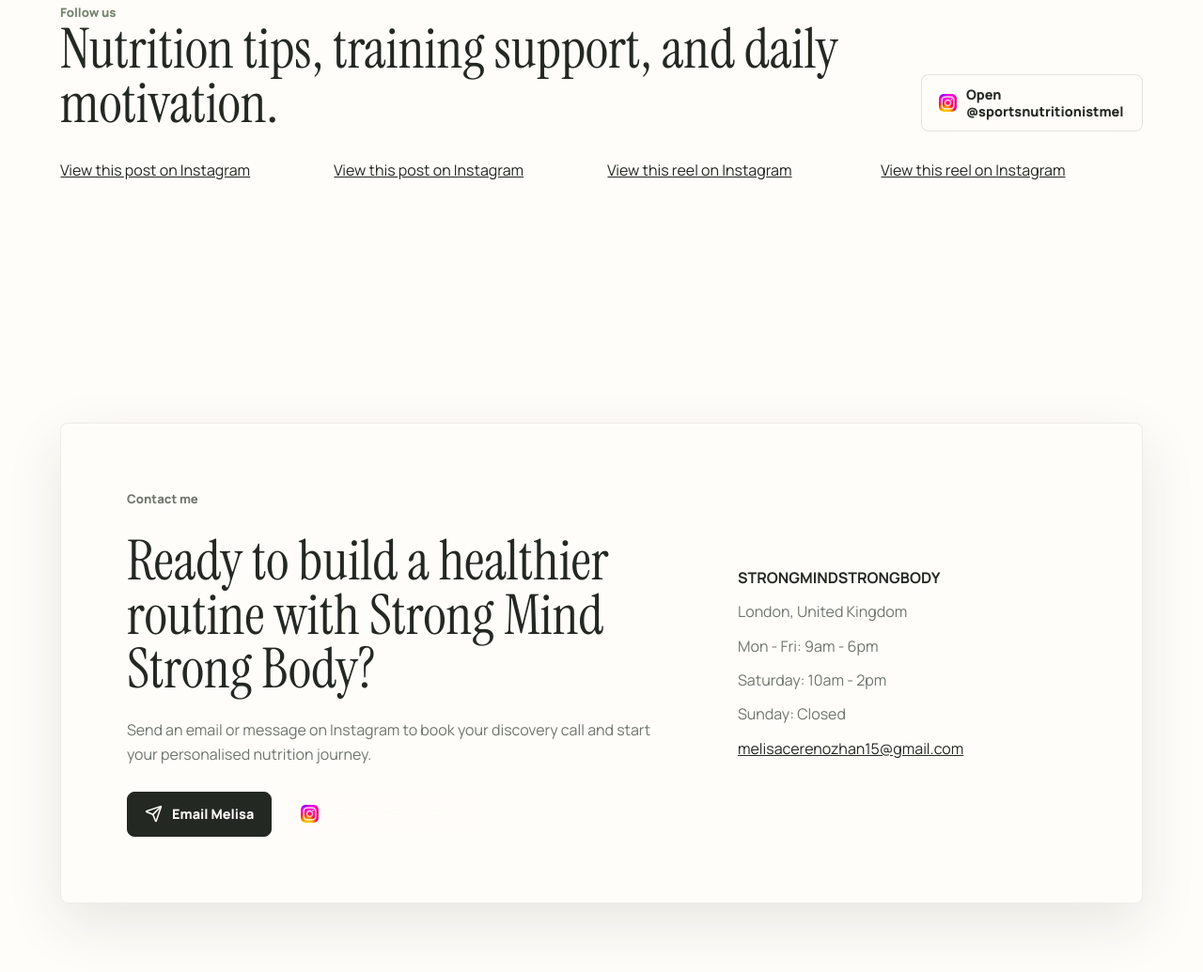
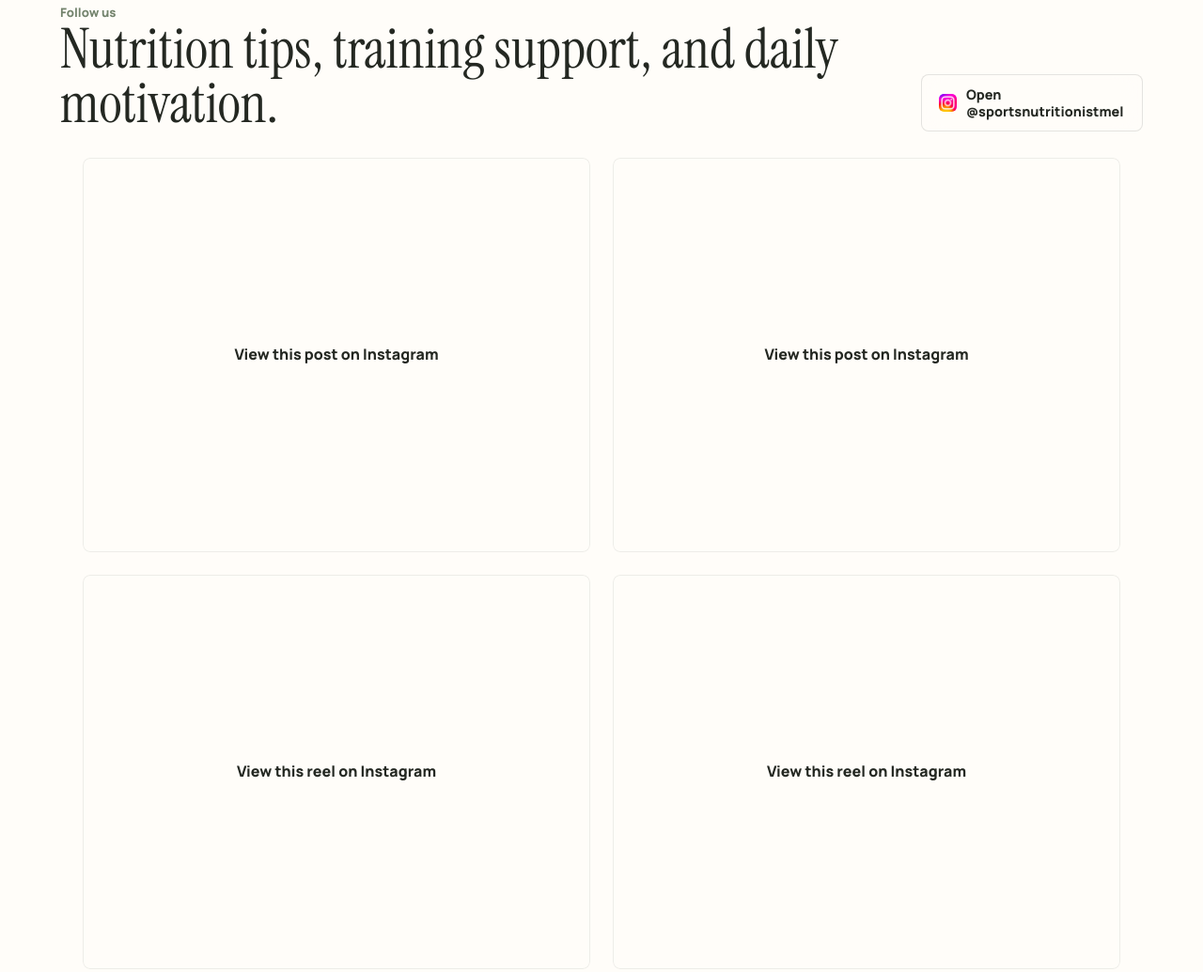
Before and after one commit to uzairrbz/strongmindstrongbody, a website: page index.html in a window 1280 px wide. Shown: the part 7745-8780 px from the top of the page at 94% size. Drawn offline with nearby package versions, Linux system fonts and the light colour scheme; a script that the page names is missing.

Commit message:
Improve Instagram embed layout

```diff
--- a/script.js
+++ b/script.js
@@ -16,7 +16,6 @@ const revealTargets = document.querySelectorAll(
     ".consultation-panel",
     ".review-card",
     ".instagram",
-    ".instagram-media",
     ".contact-panel",
   ].join(",")
 );
@@ -87,3 +86,7 @@ if ("IntersectionObserver" in window) {
 } else {
   revealTargets.forEach((target) => target.classList.add("is-visible"));
 }
+
+window.addEventListener("load", () => {
+  window.instgrm?.Embeds?.process();
+});
--- a/styles.css
+++ b/styles.css
@@ -797,18 +797,34 @@ h3 {
 }
 
 .instagram-embed-grid {
-  grid-template-columns: repeat(4, minmax(260px, 1fr));
+  grid-template-columns: repeat(2, minmax(326px, 540px));
   align-items: start;
+  justify-content: center;
+  gap: 24px;
 }
 
 .instagram-embed-grid .instagram-media {
   width: 100% !important;
-  min-width: 0 !important;
-  max-width: 100% !important;
-  margin: 0 !important;
+  min-width: 326px !important;
+  max-width: 540px !important;
+  margin: 0 auto !important;
   overflow: hidden;
   border-radius: var(--radius) !important;
   background: var(--paper) !important;
+}
+
+.instagram-embed-grid .instagram-media > a {
+  display: grid;
+  min-height: 420px;
+  place-items: center;
+  padding: 24px;
+  border: 1px solid var(--soft-line);
+  border-radius: var(--radius);
+  background: var(--glass);
+  color: var(--ink);
+  font-weight: 800;
+  text-align: center;
+  text-decoration: none;
 }
 
 .insta-post {
@@ -1038,7 +1054,7 @@ address a {
 
   .insta-grid,
   .instagram-embed-grid {
-    grid-template-columns: repeat(2, minmax(0, 1fr));
+    grid-template-columns: minmax(326px, 540px);
   }
 }
 
@@ -1124,6 +1140,10 @@ address a {
     grid-template-columns: 1fr;
   }
 
+  .instagram-embed-grid .instagram-media {
+    min-width: 0 !important;
+  }
+
   .image-card,
   .image-card.tall {
     min-height: 340px;
```
